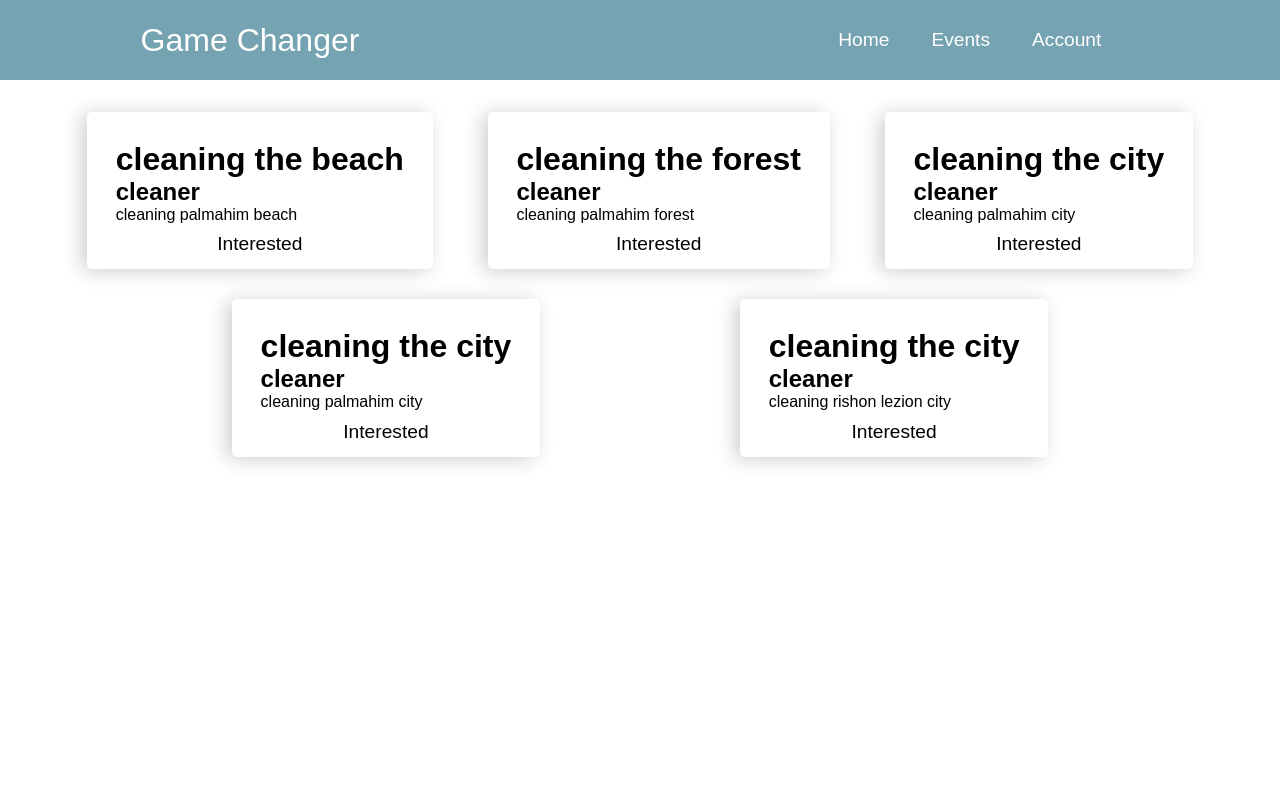
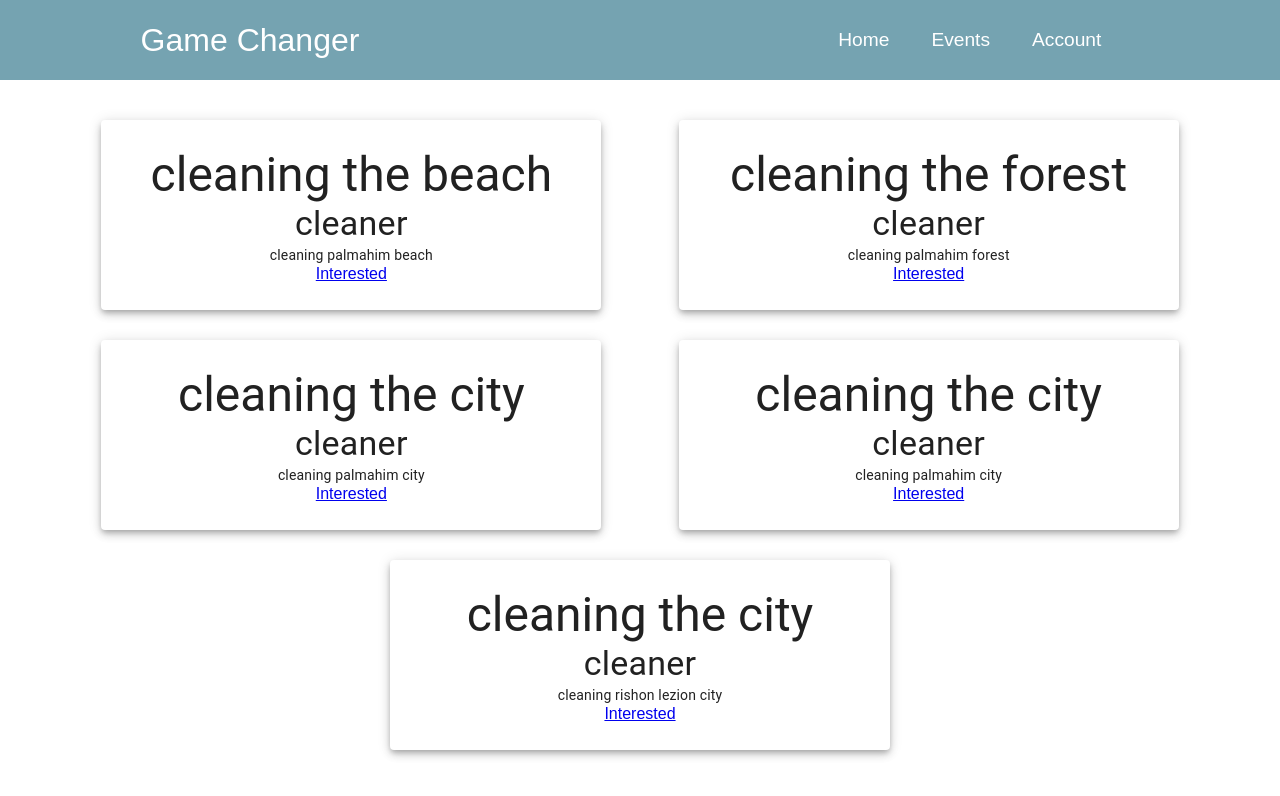
Before and after one commit to pelegvd/GameChanger, a React (Create React App) app: page /events in a window 1280 px wide. Shown: the top 796 px of the page. Built offline with nearby package versions, Linux system fonts and the light colour scheme.

Commit message:
show event details by id

```diff
--- a/app/models/Event.ts
+++ b/app/models/Event.ts
@@ -1,4 +1,3 @@
-//const mongoose = require('mongoose');
 import mongoose, { Schema } from "mongoose";
 
 const eventSchema = new Schema({
--- a/package.json
+++ b/package.json
@@ -3,6 +3,9 @@
   "version": "0.1.0",
   "private": true,
   "dependencies": {
+    "@emotion/react": "^11.11.1",
+    "@emotion/styled": "^11.11.0",
+    "@mui/material": "^5.14.5",
     "@testing-library/jest-dom": "^5.17.0",
     "@testing-library/react": "^13.4.0",
     "@testing-library/user-event": "^13.5.0",
--- a/src/App.tsx
+++ b/src/App.tsx
@@ -1,6 +1,6 @@
 import React from 'react';
 import NavBar from './components/NavBar';
-import { BrowserRouter as Router, Routes, Route } from 'react-router-dom';
+import { BrowserRouter as Router, Routes, Route,useParams  } from 'react-router-dom';
 import Events from './pages/events';
 import Home from './pages/HomePage';
 import AddEvent from './pages/AddEventPage';
@@ -12,36 +12,8 @@ interface Event {
   description: string;
 }
 
+
 const App: React.FC = () => {
-  const events: Event[] = [
-    {
-      title: 'cleaning the beach',
-      companyName: 'cleaner',
-      description: 'cleaning palmahim beach'
-    },
-    {
-      title: 'cleaning the forest',
-      companyName: 'cleaner',
-      description: 'cleaning palmahim forest'
-    },
-    {
-      title: 'cleaning the city',
-      companyName: 'cleaner',
-      description: 'cleaning palmahim city'
-    },
-    {
-      title: 'cleaning the city',
-      companyName: 'cleaner',
-      description: 'cleaning palmahim city'
-    },
-    {
-      title: 'cleaning the city',
-      companyName: 'cleaner',
-      description: 'cleaning rishon lezion city'
-    },
-
-
-  ];
 
   return (
     <div className='app-container'>
@@ -50,8 +22,8 @@ const App: React.FC = () => {
         <Routes>
           <Route path='/' element={<Home />} />
           <Route path='/add' element={<AddEvent />} />
-          <Route path='/events' element={<Events events={events} />} />
-          {/* <Route path='/events/:eventID' element={<EventPage />} */}
+          <Route path='/events' element={<Events />} />
+          <Route path='/events/:eventID' element={<EventPage />} />
         </Routes>
       </Router>
     </div>
--- a/src/components/eventCard.tsx
+++ b/src/components/eventCard.tsx
@@ -1,38 +1,44 @@
 import React from "react";
-import '../stylesheets/eventCard.css';
+import { Link } from "react-router-dom";
+import { Typography, Paper, Box } from "@mui/material";
 
 interface SingleEventProps {
+    id: number;
     title: string;
     companyName: string;
     description: string;
-    handleClick: (myEvent: SingleEventProps) => void;
+    // handleClick: (myEvent: SingleEventProps) => void;
 }
 
 const EventCard: React.FC<SingleEventProps> = (props) => {
-    const { title, companyName, description, handleClick } = props;
+    const { id,title, companyName, description } = props;
+    return (
+        <Box
+            sx={{
+                display: 'flex',
+                flexWrap: 'wrap',
+                '& > :not(style)': {
+                    m: 1,
+                    p: 2,
+                    width: 500,
+                    height: 190,
+                    display: 'flex',
+                    flexDirection: 'column',
+                    alignItems: 'center',
+                    justifyContent: 'center',
+                },
+            }}
+        >
+            <Paper elevation={5} >
+                <Typography variant="h3">{title}</Typography>
+                <Typography variant="h4">{companyName}</Typography>
+                <Typography variant="body2">{description}</Typography>
+                <Link to={id.toString()}>
+                    Interested
+                </Link>
+            </Paper>
+        </Box>
 
-    const handleButtonClick = () => {
-        const currentEvent: SingleEventProps = {
-            title,
-            companyName,
-            description,
-            handleClick: props.handleClick
-        };
-
-        handleClick(currentEvent);
-    };
-
-    return (
-        <div className="event-card-container">
-            <div>
-                <h1>{title}</h1>
-                <h2>{companyName}</h2>
-                <p>{description}</p>
-            </div>
-            <button className="btn-event-card" onClick={handleButtonClick}>
-                Interested
-            </button>
-        </div>
     );
 }
 
--- a/src/components/eventPage.tsx
+++ b/src/components/eventPage.tsx
@@ -1,6 +1,8 @@
 import React from "react";
+import { useParams } from "react-router-dom";
+import { events } from "../eventClint";
 
-import '../stylesheets/eventPage.css';
+// import '../stylesheets/eventPage.css';
 
 interface Event {
     title: string;
@@ -12,8 +14,15 @@ interface EventPageProps {
     myEvent: Event;
 }
 
-const EventPage: React.FC<EventPageProps> = ({ myEvent }) => {
+const EventPage: React.FC = () => {
 
+    const { eventID } = useParams();
+    const myEvent = events.find(e => e.id === Number(eventID))
+    if (!myEvent) {
+        return <div>
+            Event not found
+        </div>
+    }
     return (
         <div className="event-page-container">
             <h1>{myEvent.title}</h1>
--- /dev/null
+++ b/src/eventClint.ts
@@ -0,0 +1,41 @@
+interface Event {
+    id: number;
+    title: string;
+    companyName: string;
+    description: string;
+}
+
+export const events: Event[] = [
+    {
+        id: 0,
+        title: 'cleaning the beach',
+        companyName: 'cleaner',
+        description: 'cleaning palmahim beach'
+    },
+    {
+        id: 1,
+        title: 'cleaning the forest',
+        companyName: 'cleaner',
+        description: 'cleaning palmahim forest'
+    },
+    {
+        id: 2,
+        title: 'cleaning the city',
+        companyName: 'cleaner',
+        description: 'cleaning palmahim city'
+    },
+    {
+        id: 3,
+        title: 'cleaning the city',
+        companyName: 'cleaner',
+        description: 'cleaning palmahim city'
+    },
+    {
+        id: 4,
+        title: 'cleaning the city',
+        companyName: 'cleaner',
+        description: 'cleaning rishon lezion city'
+    },
+
+
+];
--- a/src/pages/events.tsx
+++ b/src/pages/events.tsx
@@ -1,20 +1,17 @@
 import React, { useState } from "react";
 import EventCard from "../components/eventCard";
 import EventPage from "../components/eventPage";
+import { events } from "../eventClint";
 
 import '../stylesheets/events.css';
 
-interface Event {
-    title: string;
-    companyName: string;
-    description: string;
-}
 
-interface EventsProps {
+
+interface Events{
     events: Event[];
 }
 
-const Events: React.FC<EventsProps> = (props) => {
+const Events: React.FC = () => {
     const [isShow, setIsShow] = useState(false);
     const [currentEvent, setCurrentEvent] = useState<Event | null>(null);
 
@@ -24,24 +21,21 @@ const Events: React.FC<EventsProps> = (props) => {
     };
 
     return (
-        (!isShow) ? (
+        (
             <div className="events-container">
                 <ul className="events-list">
-                    {props.events.map((event, index) => (
+                    {events.map((event, index) => (
                         <li key={index}>
                             <EventCard
+                                id={event.id}
                                 title={event.title}
                                 companyName={event.companyName}
                                 description={event.description}
-                                handleClick={handleClick}
                             />
                         </li>
                     ))}
                 </ul>
             </div>
-        ) :
-        currentEvent && (
-            <EventPage myEvent={currentEvent} />
         )
     );
 };
```
Also changed, not shown: app/Server.ts (+36 -27 lines), app/package.json (added, +21 -0 lines), 2 other files (tests, documents, lock files or other folders).
